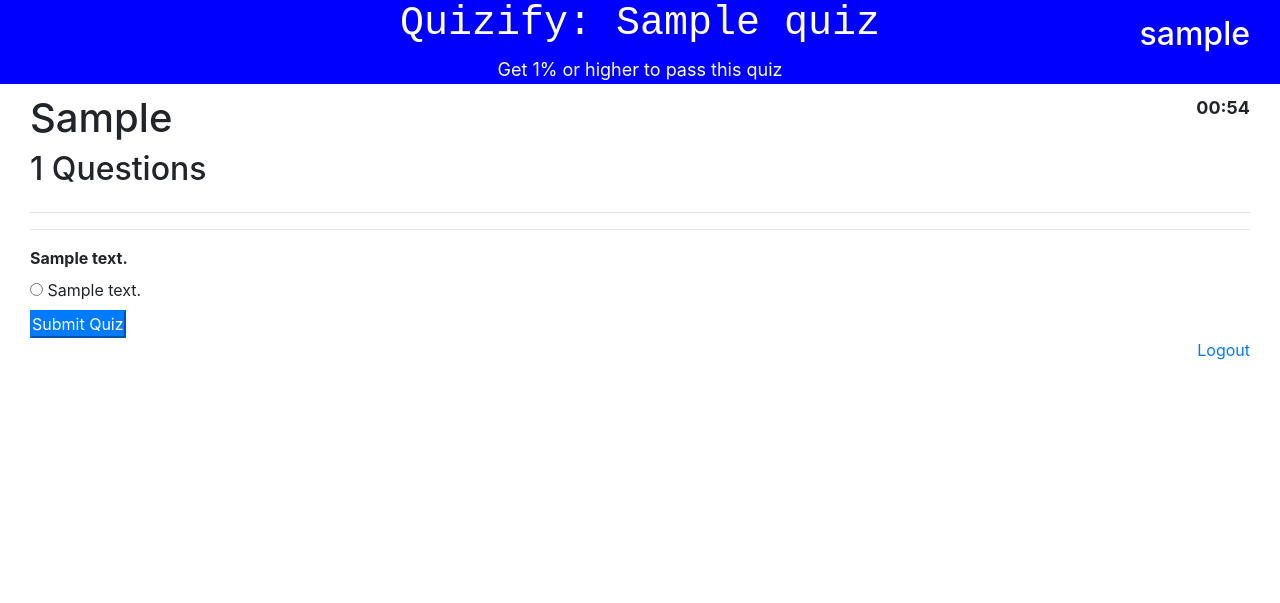
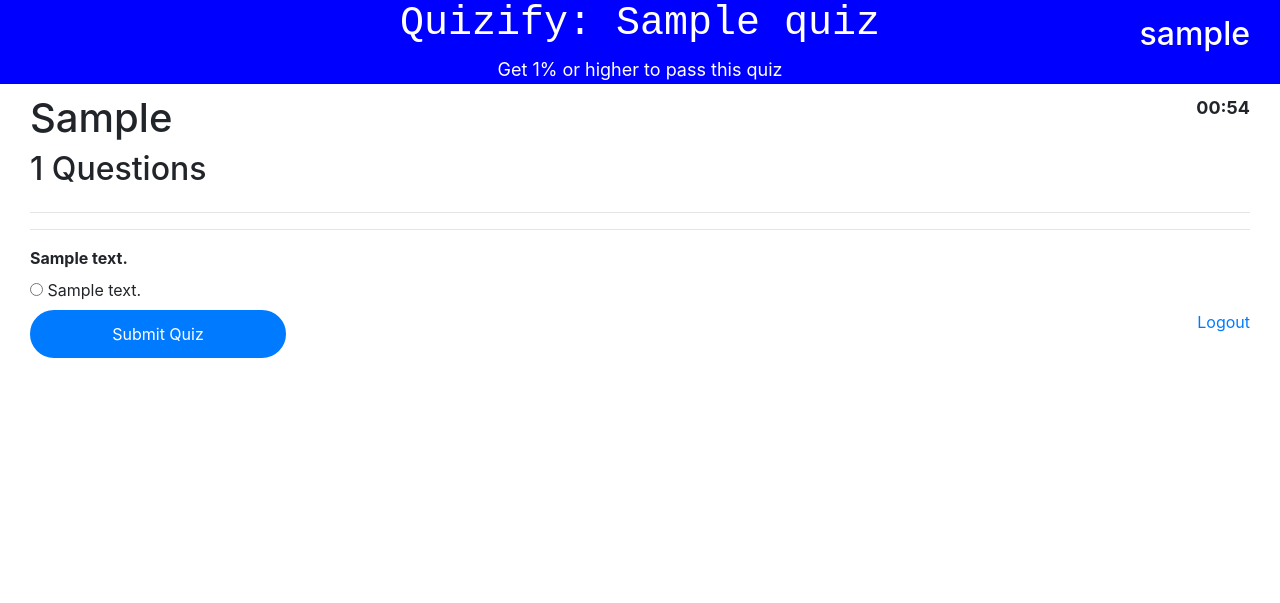
Before and after one commit to Davysongs/Quizify, a Django app: page /quiz/1 in a window 1280 px wide. Shown: the top 603 px of the page. Run offline with Django 4.2, Linux system fonts and the light colour scheme; a user stored in the database is signed in; tables that the repository leaves empty hold one stand-in row (values such as "Sample post"); some libraries are stand-ins or nearby versions.

Commit message:
quiz animation

```diff
--- a/static/Scripts/detail.js
+++ b/static/Scripts/detail.js
@@ -48,7 +48,7 @@ function displayData(pair, ans) {
             objectCell.innerHTML = '<i class="fa fa-check-circle" style="color:green"></i>';
         } else {
             // Display red checkbox if condition is not met
-            objectCell.innerHTML = '<i class="fa fa-check-circle" style="color:red"></i>';
+            objectCell.innerHTML = '<i class="fa fa-times-circle" style="color:red"></i>';
         }
         row.appendChild(objectCell);
 
--- a/static/css/quiz.css
+++ b/static/css/quiz.css
@@ -113,24 +113,166 @@ body{
      animation:div2 1s infinite;
 }
 
-@keyframes div1{
-      0%{
-         transform:rotate(0deg);
-      }
-      100%{
-         transform:rotate(360deg);
-      }
-}
-@keyframes div2{
-      0%{
-         transform:rotate(0deg);
-      }
-      100%{
-         transform:rotate(360deg);
-      }
-}
+@-webkit-keyframes extend {
+    0% {
+        width: 600px;
+        height: 200px;
+        border-radius: 100px;
+        } 10% {
+        width: 610px;
+        height: 210px;
+        background: #fff;
+        margin-left: - 5px;
+        margin-top: - 5px;
+        } 20% {
+        width: 600px;
+        height: 200px;
+        background: #6fb07f;
+        margin-left: 0px;
+        margin-top: 0px;
+        } 100% {
+        width: 200px;
+        height: 200px;
+        border-radius: 100px;
+        margin-left: 190px;
+        background: #6fb07f;
+        }
+    }
+@keyframes extend {
+    0% {
+        width: 600px;
+        height: 200px;
+        border-radius: 100px;
+        } 10% {
+        width: 610px;
+        height: 210px;
+        background: #fff;
+        margin-left: - 5px;
+        margin-top: - 5px;
+        } 20% {
+        width: 600px;
+        height: 200px;
+        background: #6fb07f;
+        margin-left: 0px;
+        margin-top: 0px;
+        } 100% {
+        width: 200px;
+        height: 200px;
+        border-radius: 100px;
+        margin-left: 190px;
+        background: #6fb07f;
+        }
+    }
+@-webkit-keyframes disappear {
+    0% {
+        opacity: 1;
+        } 20% {
+        color: #fff;
+        } 100% {
+        opacity: 0;
+        }
+    }
+@keyframes disappear {
+    0% {
+        opacity: 1;
+        } 20% {
+        color: #fff;
+        } 100% {
+        opacity: 0;
+        }
+    }
+@-webkit-keyframes appear {
+    0% {
+        opacity: 0;
+        } 70% {
+        opacity: 0;
+        } 100% {
+        opacity: 1;
+        }
+    }
+@keyframes appear {
+    0% {
+        opacity: 0;
+        } 70% {
+        opacity: 0;
+        } 100% {
+        opacity: 1;
+        }
+    }
+html {
+    background: #fff
+    }
 
+input, button, submit {
+    border: none
+    }
 
+.cont {
+    position: absolute;
+    width: 610px;
+    height: 10px;
+    left: 50%;
+    top: 50%;
+    margin: -100px 0 0 -300px
+    }
+
+button {
+    border-width: 1px;
+    width: 20vw;
+    height: 6vh;
+    /*border-radius*/
+    border-radius: 100px;
+    background: #fff;
+    position: absolute;
+    border: 5px solid #6fb07f
+    }
+
+button > span {
+    font-size: 48px;
+    color: #6fb07f
+    }
+
+img {
+    position: absolute;
+    top: 0;
+    left: 0;
+    right: 0;
+    bottom: 0;
+    margin: auto;
+    -ms-filter: "progid:DXImageTransform.Microsoft.Alpha(Opacity=0)";
+    filter: alpha(opacity=0);
+    opacity: 0
+    }
+
+button:focus {
+    /*animation*/
+    -webkit-animation: extend 1s ease-in-out;
+    -ms-animation: extend 1s ease-in-out;
+    animation: extend 1s ease-in-out;
+    -webkit-animation-fill-mode: forwards;
+    /* Chrome, Safari, Opera */
+    animation-fill-mode: forwards
+    }
+
+button:focus > span {
+    /*animation*/
+    -webkit-animation: disappear 1s ease-in-out;
+    -ms-animation: disappear 1s ease-in-out;
+    animation: disappear 1s ease-in-out;
+    -webkit-animation-fill-mode: forwards;
+    /* Chrome, Safari, Opera */
+    animation-fill-mode: forwards
+    }
+
+button:focus > img {
+    /*animation*/
+    -webkit-animation: appear 1s ease-in-out;
+    -ms-animation: appear 1s ease-in-out;
+    animation: appear 1s ease-in-out;
+    -webkit-animation-fill-mode: forwards;
+    /* Chrome, Safari, Opera */
+    animation-fill-mode: forwards
+    }
 
 
 /* MEDIA QUERY */
--- a/templates/quiz.html
+++ b/templates/quiz.html
@@ -56,7 +56,9 @@
                         </div>
                         <div class="modal-footer">
                         <button type="button" class="ban btn-secondary" data-dismiss="modal">Cancel</button>
-                        <button id = "confirmed" type="submit" class="ban btn-primary">Confirm </button>
+                        <div class="cont">
+                            <button id = "confirmed" type="submit" class="btn"><span>Submit</span><img src="https://i.cloudup.com/2ZAX3hVsBE-3000x3000.png" height="40" width="40"></button>
+                        </div>
                         </div>
                     </div>
                     </div>
--- a/templates/result_detail.html
+++ b/templates/result_detail.html
@@ -11,10 +11,6 @@
     <title>Result | {{result.quiz}}</title>
 </head>
 <body>
-    <label for="checkbox">Toggle Animation</label>
-    <input type="checkbox" id="checkbox">
-    <div id="box"></div>
-
     <h1>Result for {{result.quiz}}</h1>
     <h2>{{result.user}} you got {{ result.score}}% </h2>
     <div id = "result-data"></div>
```
Also changed, not shown: static/Scripts/signup.js (+35 -39 lines), templates/sign-up.html (+20 -9 lines).
